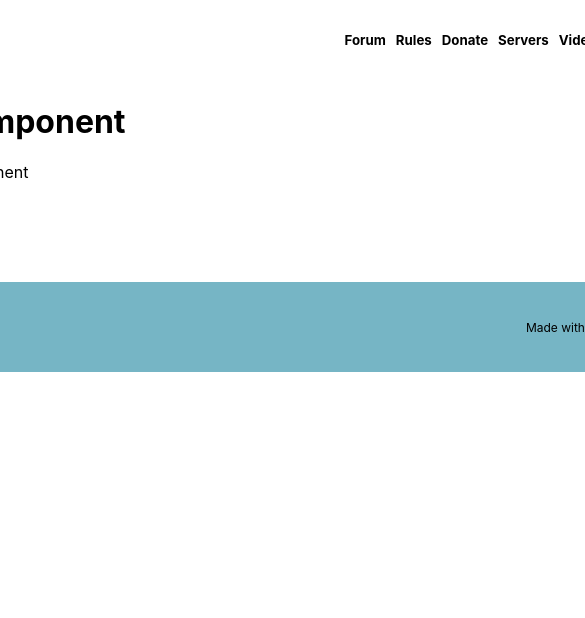
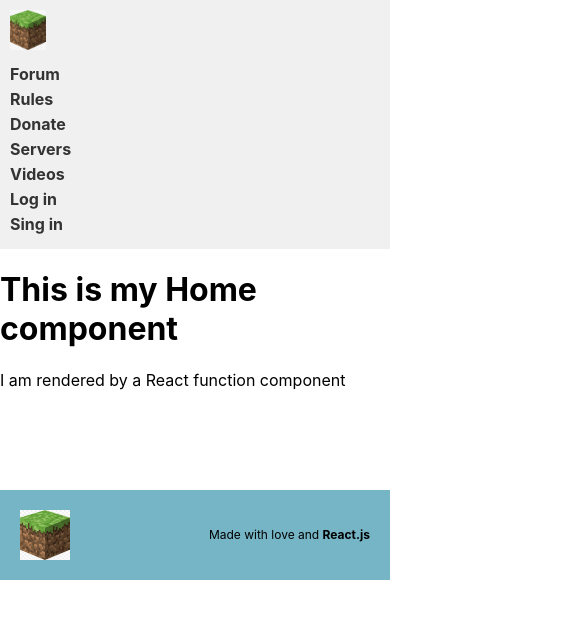
Before and after one commit to kozakevich13/mcraft-client, a React (Create React App) app: page / in a window 390 px wide. Shown: the top 618 px of the page, 585 px wide, since content can reach past the window. Built offline with nearby package versions, Linux system fonts and the light colour scheme.

Commit message:
add style to navbar

```diff
--- a/src/pages/Login.jsx
+++ b/src/pages/Login.jsx
@@ -46,13 +46,11 @@ const Login = () => {
           name="password"
         />
         <button onClick={login}>Login</button>
-        <p>this is error</p>
+        <p>{loginStatus}</p>
         <span>
           Don't you have an account?<Link to={"/register"}>Register</Link>
         </span>
       </form>
-
-      <h1>{loginStatus}</h1>
     </div>
   );
 };
--- a/src/style.scss
+++ b/src/style.scss
@@ -3,7 +3,7 @@
   display: flex;
   justify-content: center;
   .container {
-    width: 1024px;
+    width: 100%;
     .link {
       text-decoration: none;
       color: inherit;
@@ -61,19 +61,61 @@
     }
 
     .navbar {
+      background-color: #f0f0f0;
+      padding: 10px 0;
+
       .container {
         display: flex;
-        padding: 10px 0px;
+        align-items: center;
         justify-content: space-between;
-        .links {
-          display: flex;
-          gap: 10px;
-        }
+        max-width: 1200px;
+        margin: 0 auto;
 
         .logo {
           img {
-            width: 50px;
-            height: 50px;
+            height: 40px;
+            width: auto;
+          }
+        }
+
+        .links {
+          display: flex;
+          align-items: center;
+
+          .link {
+            margin-right: 10px;
+
+            h5 {
+              color: #333;
+              font-size: 16px;
+              margin: 0;
+
+              &:hover {
+                color: #666;
+              }
+            }
+          }
+        }
+      }
+
+      @media screen and (max-width: 768px) {
+        padding: 10px;
+
+        .container {
+          flex-direction: column;
+          align-items: flex-start;
+
+          .logo {
+            margin-bottom: 10px;
+          }
+
+          .links {
+            flex-direction: column;
+            align-items: flex-start;
+
+            .link {
+              margin-bottom: 5px;
+            }
           }
         }
       }
```
